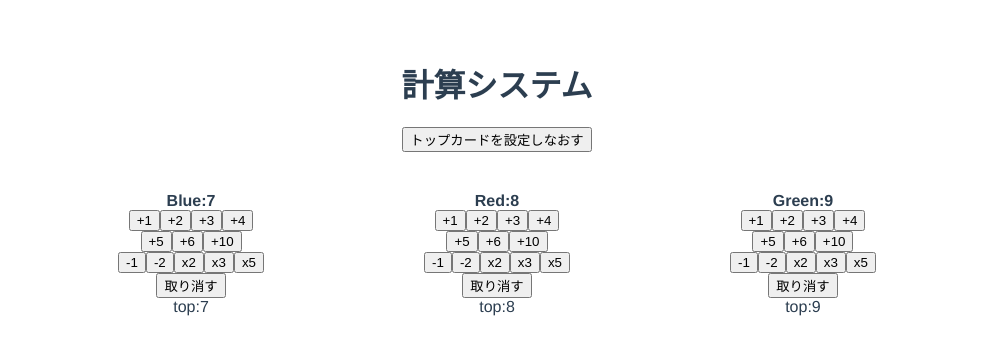
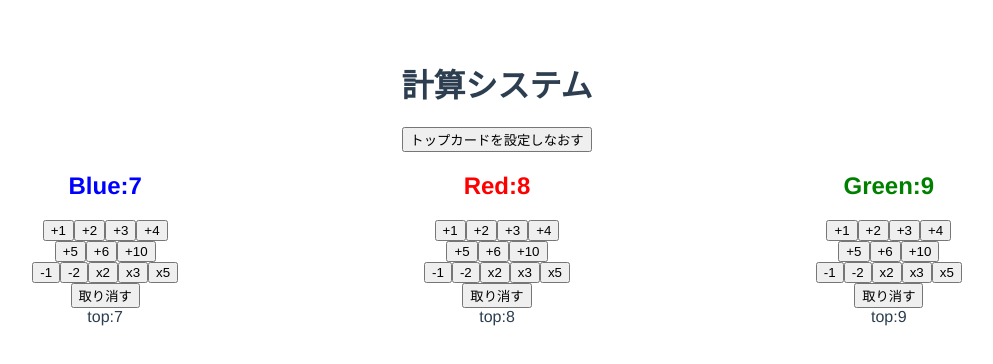
Before and after one commit to TPGCommunity/tpg_board_game, a Vue app: page / in a window 1280 px wide. Both pictures are taken after a click on the button "決定". Shown: the top 364 px of the page, without its empty margins (143-1136 px from the left). Built offline with nearby package versions, Linux system fonts and the light colour scheme.

Commit message:
フォントサイズと色の変更

```diff
--- a/src/components/Calculater.vue
+++ b/src/components/Calculater.vue
@@ -19,7 +19,6 @@ const blueList = ref([]);
 const redList = ref([]);
 const greenList = ref([]);
 
-const blueChecked = ref([]);
 
 const finishInit = () => {
     init.value = true;
@@ -116,7 +115,7 @@ const calc = (list) => {
     <div class="calculater" v-if="init == true">
         <div class="cards-list">
             <div class="blue">
-                <strong>{{ blueCount }}</strong>
+                <h2 class="blueCount">{{ blueCount }}</h2>
                 <div class="blueButtons">
                     <div>
                         <button @click="add('blue', '+', 1)">+1</button>
@@ -145,7 +144,7 @@ const calc = (list) => {
                 </div>
             </div>
             <div class="red">
-                <strong>{{ redCount }}</strong>
+                <h2 class="redCount">{{ redCount }}</h2>
                 <div class="redButtons">
                     <div>
                         <button @click="add('red', '+', 1)">+1</button>
@@ -174,7 +173,7 @@ const calc = (list) => {
                 </div>
             </div>
             <div class="green">
-                <strong>{{ greenCount }}</strong>
+                <h2 class="greenCount">{{ greenCount }}</h2>
                 <div class="greenButtons">
                     <div>
                         <button @click="add('green', '+', 1)">+1</button>
@@ -216,16 +215,26 @@ const calc = (list) => {
 
 .cards-list .blue {
     box-sizing: border-box;
-    padding: 40px 80px;
+    width: 31%;
 }
 
 .cards-list .red {
     box-sizing: border-box;
-    padding: 40px 80px;
+    width: 31%;
 }
 
 .cards-list .green {
     box-sizing: border-box;
-    padding: 40px 80px;
+    width: 31%;
+}
+
+.blueCount {
+    color: blue
+}
+.redCount {
+    color: red
+}
+.greenCount {
+    color: green
 }
 </style>
```
